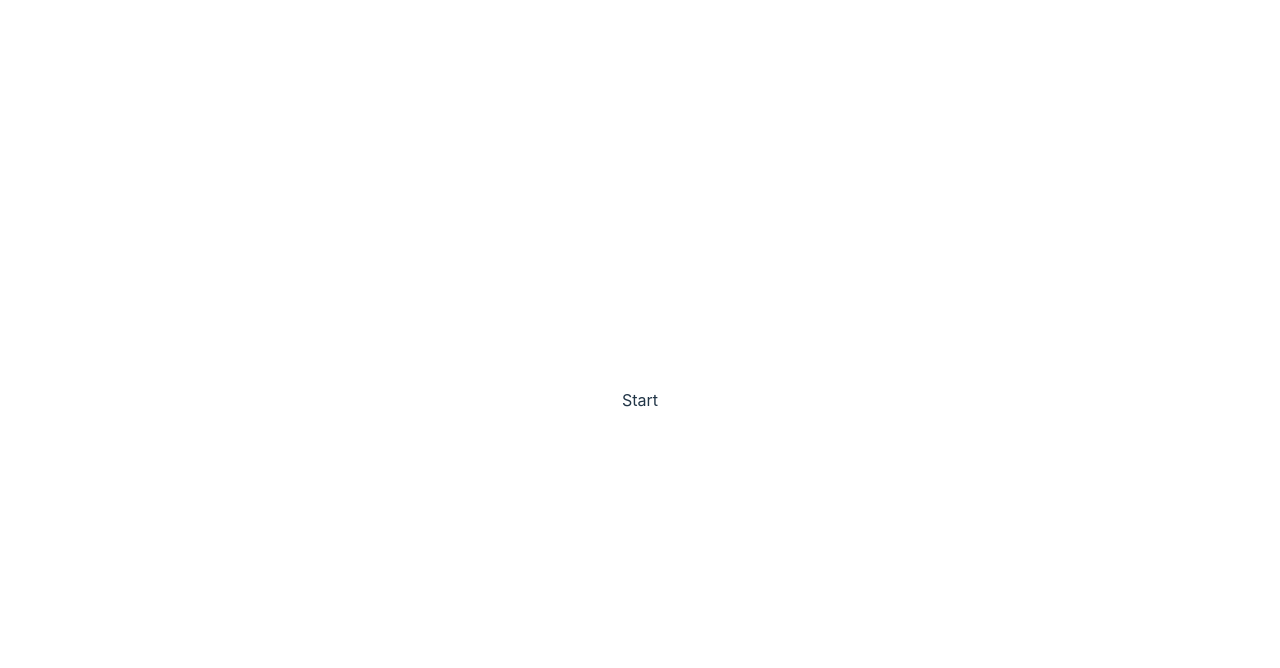
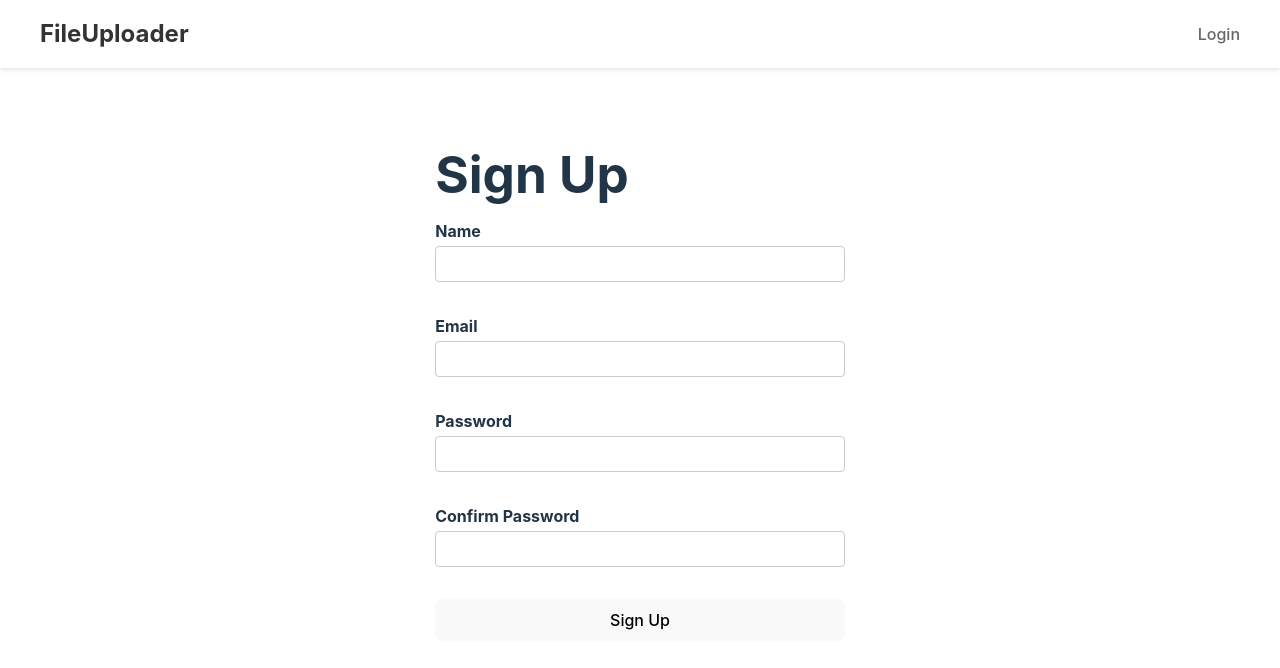
Before and after one commit to sobrands/file-uploader, a React (Vite) app in the folder frontend/: page /sign-up in a window 1280 px wide. Shown: the top 668 px of the page. Built offline with nearby package versions, Linux system fonts and the light colour scheme.

Commit message:
Added login and signup pages

```diff
--- a/frontend/src/App.css
+++ b/frontend/src/App.css
@@ -1,5 +1,13 @@
 #root {
-  max-width: 1280px;
+  width: 100%;
+  height: 100vh;
+}
+
+.main-content {
+  padding-top: 80px; /* Height of navbar + some extra space */
+  min-height: 100vh;
+  width: 80%;
   margin: 0 auto;
-  padding: 2rem;
+  padding-left: 2rem;
+  padding-right: 2rem;
 }
--- a/frontend/src/App.jsx
+++ b/frontend/src/App.jsx
@@ -1,9 +1,14 @@
 import "./App.css";
+import Navbar from "./components/Navbar";
+import { Outlet } from "react-router-dom";
 
 function App() {
   return (
     <>
-      <div>Start</div>
+      <Navbar />
+      <main className="main-content">
+        <Outlet />
+      </main>
     </>
   );
 }
--- /dev/null
+++ b/frontend/src/components/Navbar.jsx
@@ -0,0 +1,21 @@
+import { Link } from "react-router-dom";
+import styles from "./Navbar.module.css";
+
+function Navbar() {
+  return (
+    <nav className={styles.navbar}>
+      <div className={styles.navbarContainer}>
+        <Link to="/" className={styles.navbarLogo}>
+          FileUploader
+        </Link>
+        <div className={styles.navLinks}>
+          <Link to="/log-in" className={styles.navLink}>
+            Login
+          </Link>
+        </div>
+      </div>
+    </nav>
+  );
+}
+
+export default Navbar;
--- /dev/null
+++ b/frontend/src/components/Navbar.module.css
@@ -0,0 +1,42 @@
+.navbar {
+  position: fixed;
+  top: 0;
+  left: 0;
+  right: 0;
+  background-color: #ffffff;
+  box-shadow: 0 2px 4px rgba(0, 0, 0, 0.1);
+  z-index: 1000;
+}
+
+.navbarContainer {
+  max-width: 1200px;
+  margin: 0 auto;
+  padding: 1rem 2rem;
+  display: flex;
+  justify-content: space-between;
+  align-items: center;
+}
+
+.navbarLogo {
+  font-size: 1.5rem;
+  font-weight: bold;
+  color: #333;
+  text-decoration: none;
+}
+
+.navLinks {
+  display: flex;
+  gap: 2rem;
+  align-items: center;
+}
+
+.navLink {
+  color: #666;
+  text-decoration: none;
+  font-weight: 500;
+  transition: color 0.2s ease;
+}
+
+.navLink:hover {
+  color: #333;
+}
--- a/frontend/src/main.jsx
+++ b/frontend/src/main.jsx
@@ -1,10 +1,31 @@
 import { StrictMode } from "react";
 import { createRoot } from "react-dom/client";
+import { createBrowserRouter, RouterProvider } from "react-router-dom";
+
 import "./index.css";
 import App from "./App.jsx";
+import Login from "./pages/Login.jsx";
+import SignUp from "./pages/SignUp.jsx";
+
+const router = createBrowserRouter([
+  {
+    path: "/",
+    element: <App />,
+    children: [
+      {
+        path: "/log-in",
+        element: <Login />,
+      },
+      {
+        path: "/sign-up",
+        element: <SignUp />,
+      },
+    ],
+  },
+]);
 
 createRoot(document.getElementById("root")).render(
   <StrictMode>
-    <App />
+    <RouterProvider router={router} />
   </StrictMode>,
 );
--- /dev/null
+++ b/frontend/src/pages/Login.jsx
@@ -0,0 +1,29 @@
+import styles from "./Login.module.css";
+
+import { Link } from "react-router-dom";
+
+function Login() {
+  return (
+    <div className={styles.loginBody}>
+      <div className={styles.loginContainer}>
+        <h1>Log In</h1>
+        <p>
+          Don&apos;t have an account? Sign up <Link to="/sign-up">here</Link>.
+        </p>
+        <form>
+          <div className={styles.formInput}>
+            <label htmlFor="email">Email</label>
+            <input type="email" id="email" name="email" required />
+          </div>
+          <div className={styles.formInput}>
+            <label htmlFor="password">Password</label>
+            <input type="password" id="password" name="password" required />
+          </div>
+          <button type="submit">Login</button>
+        </form>
+      </div>
+    </div>
+  );
+}
+
+export default Login;
--- /dev/null
+++ b/frontend/src/pages/Login.module.css
@@ -0,0 +1,49 @@
+.loginBody {
+  display: flex;
+  justify-content: center;
+  height: 100vh;
+}
+
+.loginContainer {
+  display: flex;
+  flex-direction: column;
+  align-items: flex-start;
+  width: 40%;
+  padding: 2rem;
+}
+
+.loginContainer h1 {
+  margin-bottom: 1rem;
+}
+
+.loginContainer p {
+  margin-top: 0;
+}
+
+.loginContainer form {
+  display: flex;
+  flex-direction: column;
+  justify-content: center;
+  width: 100%;
+  gap: 1rem;
+}
+
+.loginContainer .formInput {
+  display: flex;
+  flex-direction: column;
+}
+
+.loginContainer .formInput label {
+  font-weight: bold;
+  margin-bottom: 0.2rem;
+}
+
+.loginContainer .formInput input {
+  padding: 0.5rem;
+  border: 1px solid #ccc;
+  border-radius: 4px;
+  margin-bottom: 1rem;
+  width: 100%;
+  box-sizing: border-box;
+  font-size: 1rem;
+}
--- /dev/null
+++ b/frontend/src/pages/SignUp.jsx
@@ -0,0 +1,37 @@
+import styles from "./SignUp.module.css";
+
+function SignUp() {
+  return (
+    <div className={styles.signUpBody}>
+      <div className={styles.signUpContainer}>
+        <h1>Sign Up</h1>
+        <form>
+          <div className={styles.formInput}>
+            <label htmlFor="name">Name</label>
+            <input type="text" id="name" name="name" required />
+          </div>
+          <div className={styles.formInput}>
+            <label htmlFor="email">Email</label>
+            <input type="email" id="email" name="email" required />
+          </div>
+          <div className={styles.formInput}>
+            <label htmlFor="password">Password</label>
+            <input type="password" id="password" name="password" required />
+          </div>
+          <div className={styles.formInput}>
+            <label htmlFor="confirmPassword">Confirm Password</label>
+            <input
+              type="password"
+              id="confirmPassword"
+              name="confirmPassword"
+              required
+            />
+          </div>
+          <button type="submit">Sign Up</button>
+        </form>
+      </div>
+    </div>
+  );
+}
+
+export default SignUp;
--- /dev/null
+++ b/frontend/src/pages/SignUp.module.css
@@ -0,0 +1,49 @@
+.signUpBody {
+  display: flex;
+  justify-content: center;
+  height: 100vh;
+}
+
+.signUpContainer {
+  display: flex;
+  flex-direction: column;
+  align-items: flex-start;
+  width: 40%;
+  padding: 2rem;
+}
+
+.signUpContainer h1 {
+  margin-bottom: 1rem;
+}
+
+.signUpContainer p {
+  margin-top: 0;
+}
+
+.signUpContainer form {
+  display: flex;
+  flex-direction: column;
+  justify-content: center;
+  width: 100%;
+  gap: 1rem;
+}
+
+.signUpContainer .formInput {
+  display: flex;
+  flex-direction: column;
+}
+
+.signUpContainer .formInput label {
+  font-weight: bold;
+  margin-bottom: 0.2rem;
+}
+
+.signUpContainer .formInput input {
+  padding: 0.5rem;
+  border: 1px solid #ccc;
+  border-radius: 4px;
+  margin-bottom: 1rem;
+  width: 100%;
+  box-sizing: border-box;
+  font-size: 1rem;
+}
--- /dev/null
+++ b/package.json
@@ -0,0 +1 @@
+{ "dependencies": { "react-router-dom": "^7.0.1" } }
```
Also changed, not shown: 1 other file (tests, documents, lock files or other folders).
